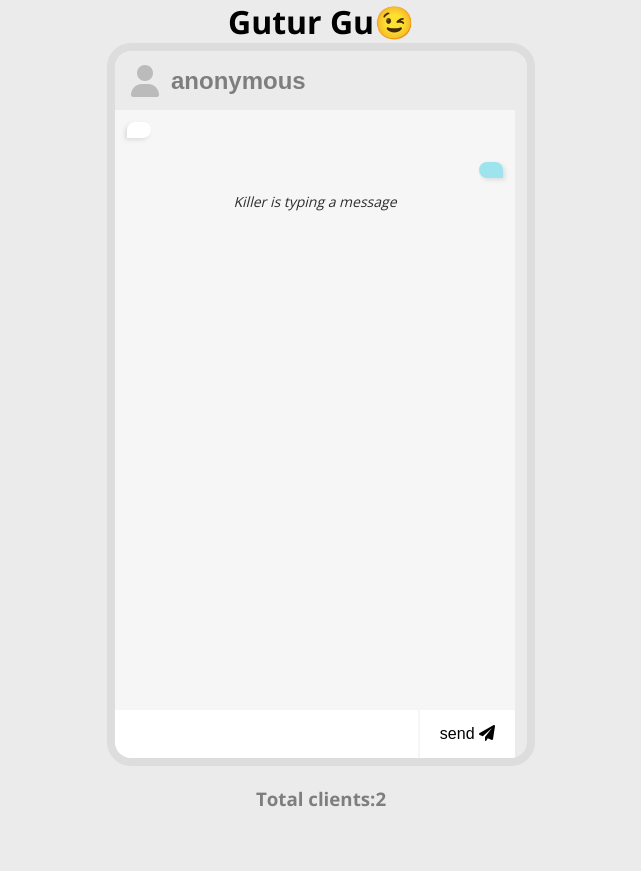
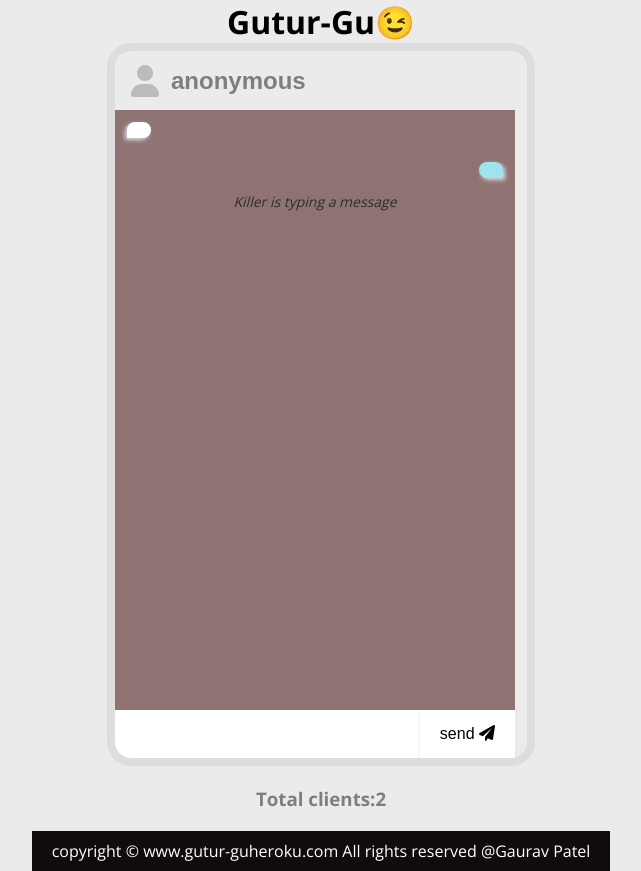
Before and after one commit to gp919934/Chativa-friends, a website: page public/index.html in a window 1280 px wide. Shown: the whole page, without its empty margins (319-960 px from the left). Before the commit the page ends 831 px from the top, so only its background shows below. Drawn offline with nearby package versions, Linux system fonts and the light colour scheme; no server answers.

Commit message:
make it better

```diff
--- a/public/index.html
+++ b/public/index.html
@@ -15,7 +15,7 @@
     <title>Chat app</title>
   </head>
   <body>
-    <h1>Gutur Gu😉</h1>
+    <h1>Gutur-Gu😉</h1>
     <div class="main">
       <div class="name">
         <span><i class="fas fa-user"></i></span>
@@ -67,5 +67,10 @@
       referrerpolicy="no-referrer"
     ></script>
     <script src="main.js"></script>
+    <footer>
+      <div class="center">
+          copyright &copy; www.gutur-guheroku.com All rights reserved @Gaurav Patel
+      </div>
+  </footer>
   </body>
 </html>
--- a/public/style.css
+++ b/public/style.css
@@ -55,7 +55,7 @@ body {
 .message-container {
   display: flex;
   flex-direction: column;
-  background-color: #f6f6f6;
+  background-color: #8f7373;
   width: 400px;
   height: 600px;
   overflow-y: scroll;
@@ -139,3 +139,8 @@ body {
   margin: 20px 0;
   color: #7e7e7e;
 }
+footer{
+  background-color: rgb(17, 11, 11);
+  color: white;
+  padding: 9px 20px;
+}
--- /dev/null
+++ b/tempCodeRunnerFile.js
@@ -0,0 +1 @@
+const app =express()
```
